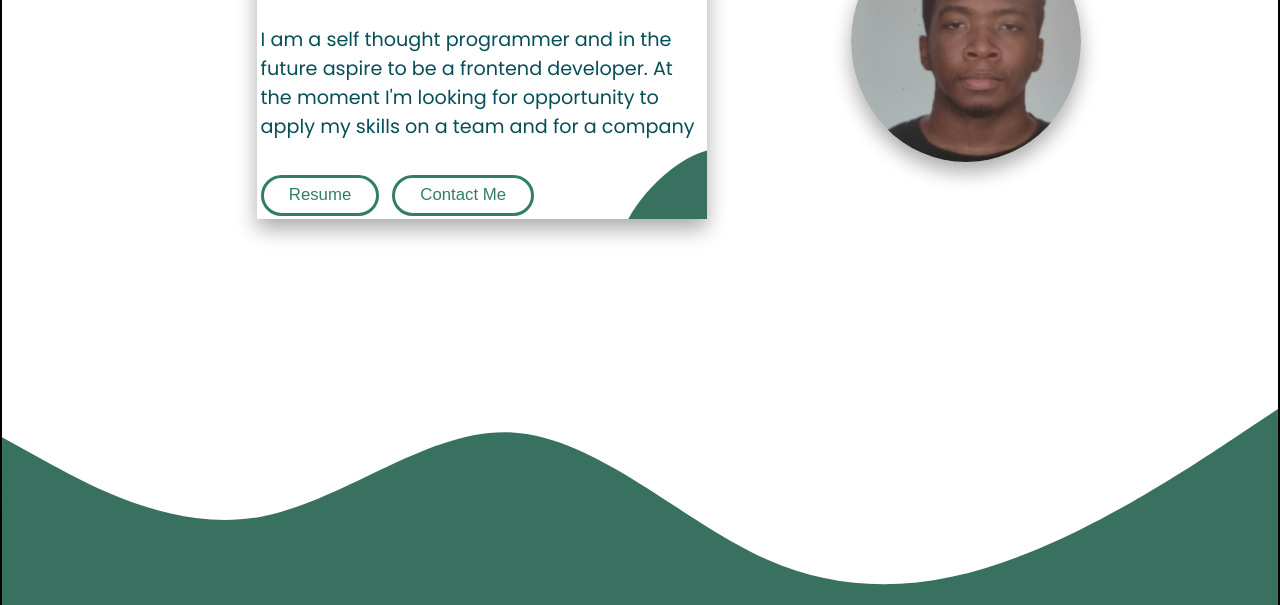
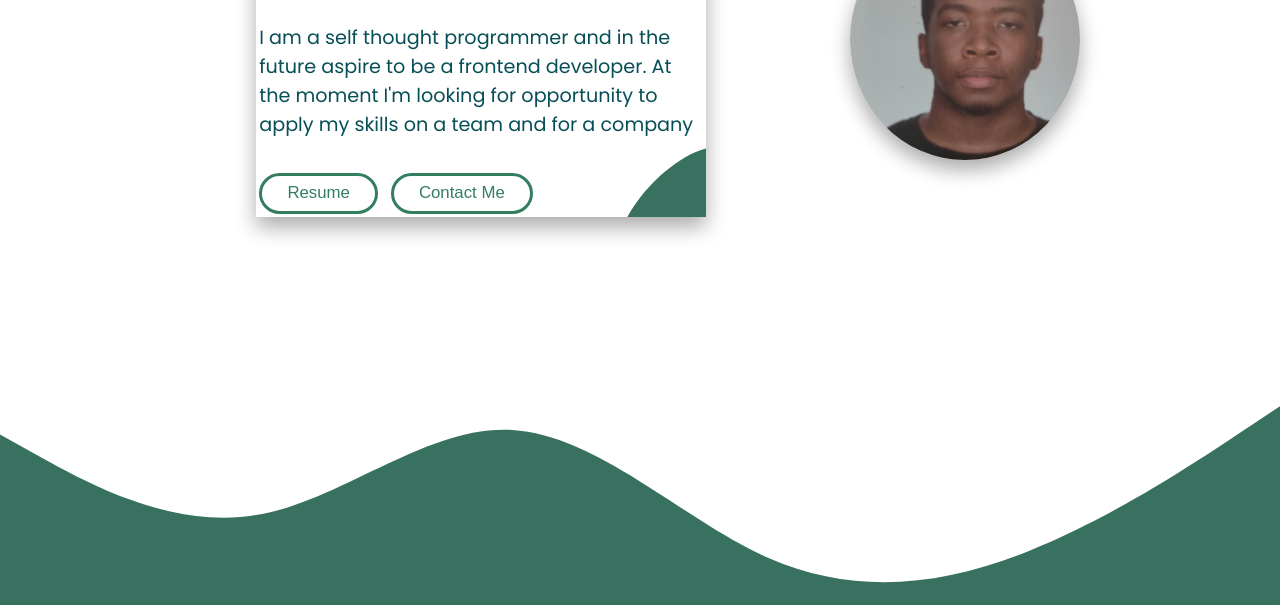
Before and after one commit to Kentucker21/Kenrepo, a plain HTML site: page index.html in a window 1280 px wide. Shown: the part 338-943 px from the top of the page. Drawn offline with Linux system fonts and the light colour scheme.

Commit message:
Update kenny-portfolio.css

```diff
--- a/kenny-portfolio.css
+++ b/kenny-portfolio.css
@@ -19,7 +19,7 @@ body{
     font-family: 'Poppins',sans-serif;
     width: 100%;
    margin: 0;
-   border: 2px solid;
+
    overflow-x: hidden;
    padding: 0;
 
```
